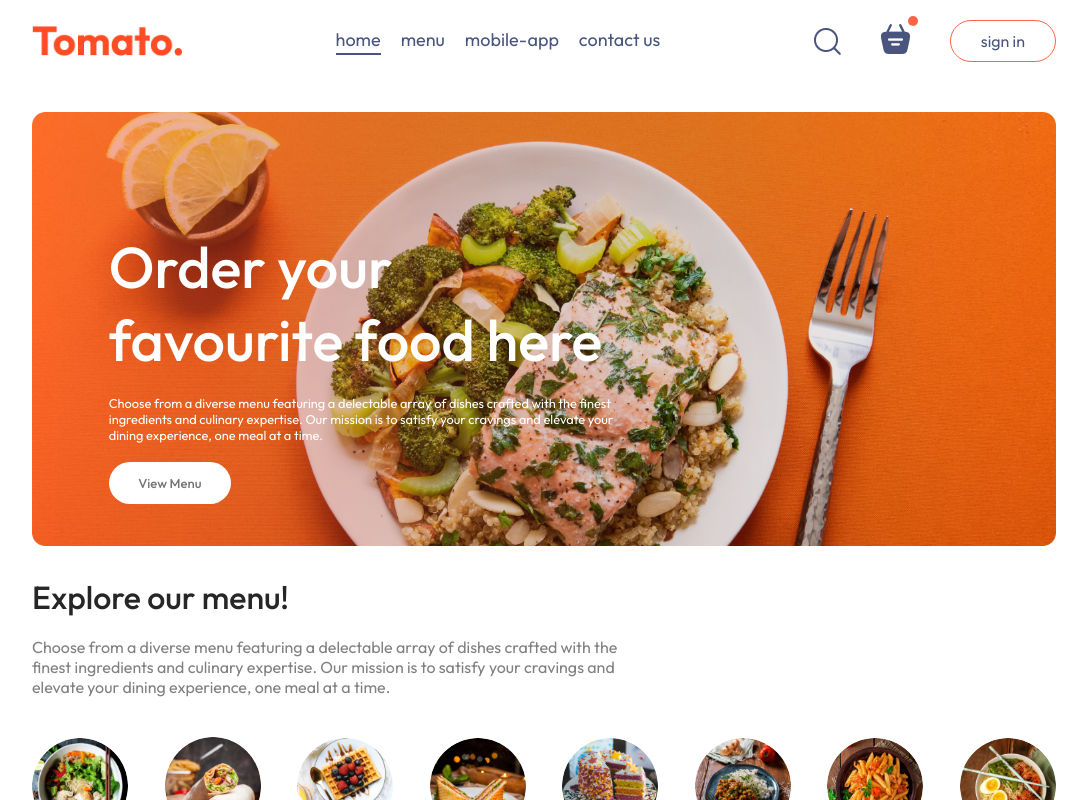
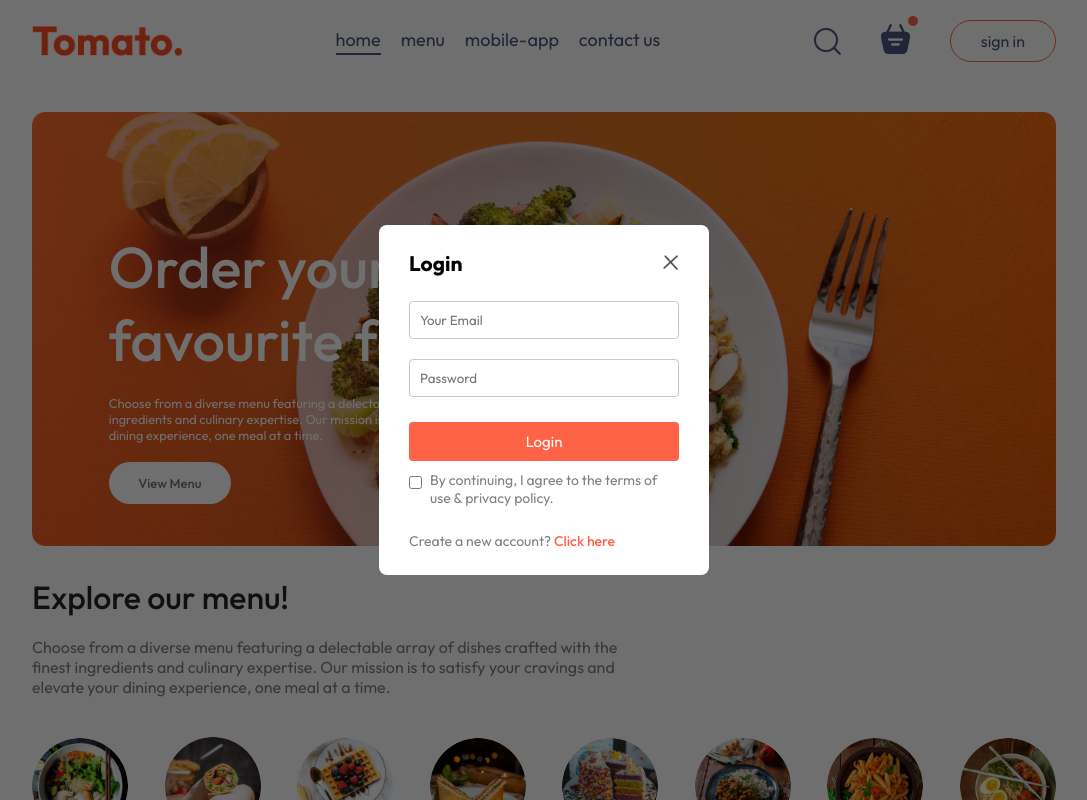
Before and after one commit to ruchitsheth13/food-delivery-app, a React (Vite) app in the folder frontend/: page / in a window 1280 px wide. Both pictures are taken after a click on the button "sign in". Shown: the top 800 px of the page, without its empty margins (96-1183 px from the left). Built offline with nearby package versions, Linux system fonts and the light colour scheme.

Commit message:
editing login popup

```diff
--- a/frontend/src/App.jsx
+++ b/frontend/src/App.jsx
@@ -1,16 +1,21 @@
-import React from 'react';
+import React, { useState } from 'react';
 import Navbar from './components/Navbar/Navbar';
 import { Route, Routes } from 'react-router-dom';
 import Home from './pages/Home/Home';
 import Cart from './pages/Cart/Cart';
 import PlaceOrder from './pages/PlaceOrder/PlaceOrder';
 import Footer from './components/Footer/Footer';
+import LoginPopup from './components/LoginPopup/LoginPopup';
 
 const App = () => {
+
+  const [showLogin, setShowLogin] = useState(false)
+
   return (
     <>
+    {showLogin?<LoginPopup setShowLogin={setShowLogin}/>:<></>}
       <div className='app'>
-        <Navbar />
+        <Navbar setShowLogin={setShowLogin} />
         <Routes>
           <Route path='/' element={<Home/>}/>
           <Route path='/cart' element={<Cart/>}/>
--- /dev/null
+++ b/frontend/src/components/LoginPopup/LoginPopup.css
@@ -0,0 +1,66 @@
+.login-popup {
+    position: absolute;
+    z-index: 1;
+    width: 100%;
+    height: 100%;
+    background-color: #00000090;
+    display: grid;
+}
+
+.login-popup-container {
+    place-self: center;
+    width: max(23vw, 330px);
+    color: #808080;
+    background-color: white;
+    display: flex;
+    flex-direction: column;
+    gap: 25px;
+    padding: 25px 30px;
+    border-radius: 8px;
+    font-size: 14px;
+    animation: fadeIn 0.5s;
+}
+.login-popup-title {
+    display: flex;
+    justify-content: space-between;
+    align-items: center;
+    color: black;
+}
+.login-popup-title img {
+    width: 16px;
+    cursor: pointer;
+}
+.login-popup-inputs {
+    display: flex;
+    flex-direction: column;
+    gap: 20px;
+}
+.login-popup-inputs input {
+    outline: none;
+    border: 1px solid #c9c9c9;
+    padding: 10px;
+    border-radius: 4px;
+}
+.login-popup-container button {
+    border: none;
+    padding: 10px;
+    border-radius: 4px;
+    color: white;
+    background-color: tomato;
+    font-size: 15px;
+    cursor: pointer;
+}
+.login-popup-condition {
+    display: flex;
+    align-items: start;
+    gap: 8px;
+    margin-top: -15px;
+}
+.login-popup-condition input {
+    margin-top: 5px;
+}
+.login-popup p span {
+    color: tomato;
+    font-weight: 500;
+    cursor: pointer;
+}
--- /dev/null
+++ b/frontend/src/components/LoginPopup/LoginPopup.jsx
@@ -0,0 +1,34 @@
+import React, { useState } from 'react';
+import './LoginPopup.css';
+import { assets } from '../../assets/assets';
+
+const LoginPopup = ({setShowLogin}) => {
+
+    const [currState, setcurrState] = useState("Login")
+
+  return (
+    <div className='login-popup'>
+      <form className="login-popup-container">
+        <div className="login-popup-title">
+            <h2>{currState}</h2>
+            <img src={assets.cross_icon} onClick={()=>setShowLogin(false)} alt="" />
+        </div>
+        <div className="login-popup-inputs">
+            {currState==="Login"?<></>:<input type="text" placeholder='Your Name' required/>}
+            <input type="email" placeholder='Your Email' required/>
+            <input type="password" placeholder='Password' required/>
+        </div>
+        <button>{currState==="Sign Up"?"Create Account":"Login"}</button>
+        <div className="login-popup-condition">
+            <input type="checkbox" required/>
+            <p>By continuing, I agree to the terms of use & privacy policy.</p>
+        </div>
+        {currState==="Login"
+        ? <p>Create a new account? <span onClick={()=>setcurrState("Sign Up")}>Click here</span></p>
+        : <p>Already have an account? <span onClick={()=>setcurrState("Login")}>Login here</span></p>}
+      </form>
+    </div>
+  )
+}
+
+export default LoginPopup
--- a/frontend/src/components/Navbar/Navbar.jsx
+++ b/frontend/src/components/Navbar/Navbar.jsx
@@ -3,7 +3,7 @@
 import { assets } from '../../assets/assets';
 import { Link } from 'react-router-dom';
 
-const Navbar = () => {
+const Navbar = ({setShowLogin}) => {
 
   const [menu, setMenu] = useState("home");
 
@@ -22,7 +22,7 @@
             <img src={assets.basket_icon} alt="" />
             <div className="dot"></div>
         </div>
-        <button>sign in</button>
+        <button onClick={()=>setShowLogin(true)}>sign in</button>
       </div>
     </div>
   )
```
